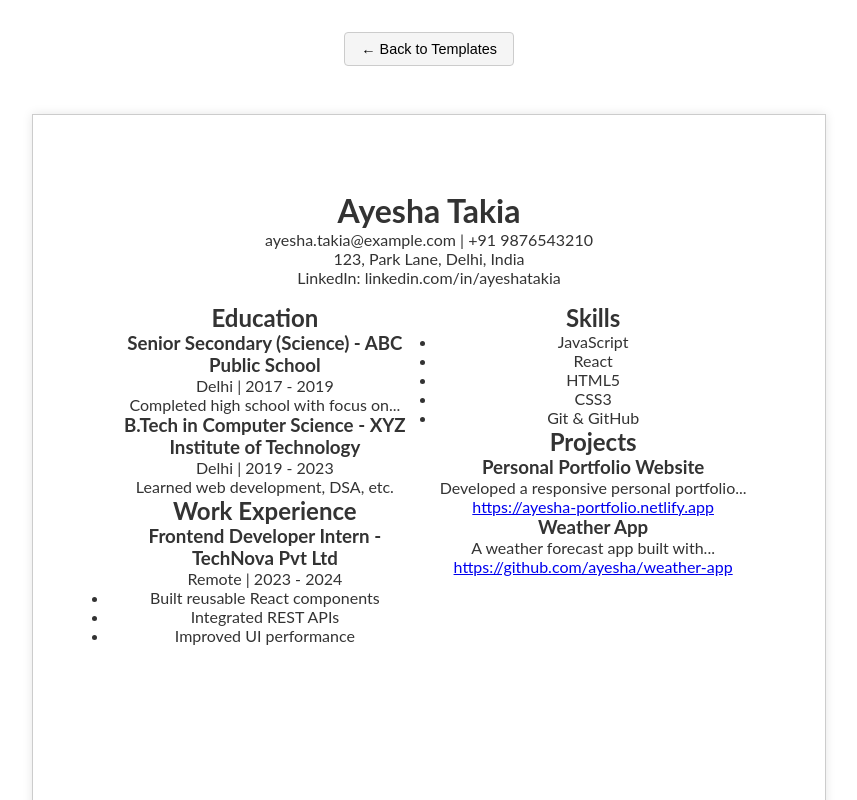
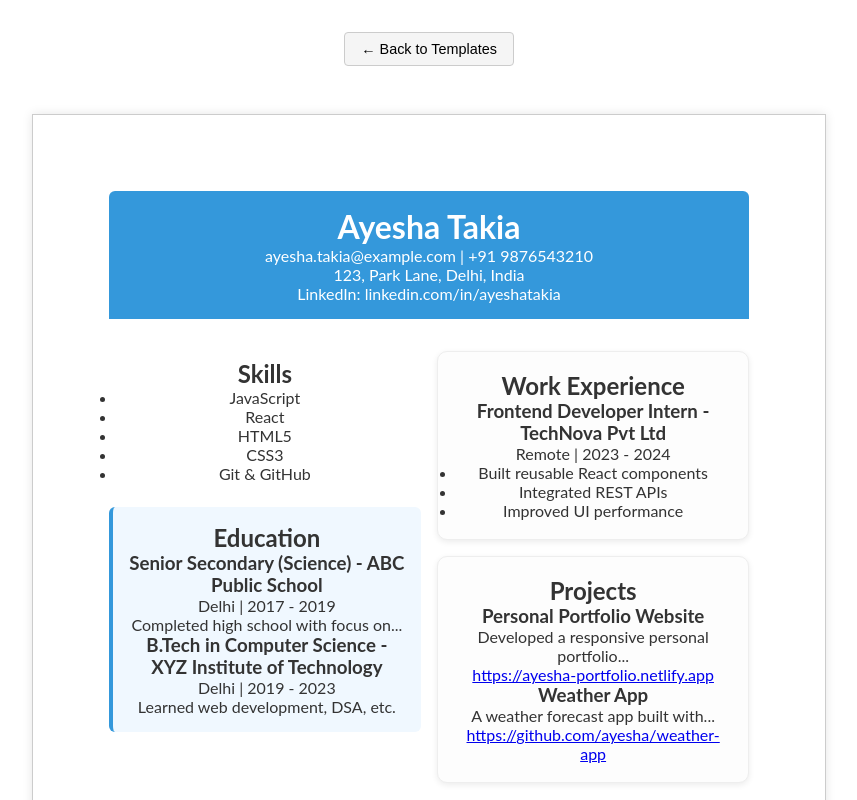
Before and after one commit to YashRajput74/ResumeBuilder, a React (Vite) app: page /resume/1 in a window 1280 px wide. Shown: the top 800 px of the page, without its empty margins (211-1068 px from the left). Built offline with nearby package versions, Linux system fonts and the light colour scheme.

Commit message:
changed the data to embed styles and make it generic

```diff
--- a/src/ResumeRenderer/ResumeRenderer.jsx
+++ b/src/ResumeRenderer/ResumeRenderer.jsx
@@ -53,9 +53,15 @@ export default function ResumeRenderer({ template, data }) {
         >
             {grid.areas.map((area, index) => (
                 <div key={index} style={{ gridArea: area.name }}>
-                    {area.sections.map((section) => (
-                        <div key={section}>{renderSection(section)}</div>
-                    ))}
+                    {area.sections.map((section) => {
+                        const sectionStyle = template.sectionStyles?.[section] || {};
+                        return (
+                            <div key={section} style={sectionStyle}>
+                                {renderSection(section)}
+                            </div>
+                        );
+                    })}
+
                 </div>
             ))}
         </div>
--- /dev/null
+++ b/src/data/sectionStyles.js
@@ -0,0 +1,81 @@
+export const sectionStyles = {
+    blueCard: {
+        backgroundColor: "#f0f8ff",
+        padding: "1rem",
+        borderLeft: "4px solid #3498DB",
+        borderRadius: "6px",
+        fontSize: "1rem",
+        marginBottom: "1rem",
+    },
+    minimal: {
+        backgroundColor: "#ffffff",
+        padding: "0.5rem",
+        fontSize: "1rem",
+        marginBottom: "1rem",
+    },
+    modernBox: {
+        backgroundColor: "#fdfdfd",
+        padding: "1.2rem",
+        border: "1px solid #eee",
+        borderRadius: "10px",
+        boxShadow: "0 2px 6px rgba(0,0,0,0.08)",
+        fontSize: "1rem",
+        marginBottom: "1rem",
+    },
+    coloredHeader: {
+        backgroundColor: "#3498db",
+        color: "#fff",
+        padding: "1rem",
+        borderRadius: "6px 6px 0 0",
+        fontSize: "1.1rem",
+        marginBottom: "1rem",
+    },
+    cleanHeader: {
+        padding: "1rem 0",
+        borderTop: "2px solid #3498DB",
+        borderBottom: "2px solid #3498DB",
+        color: "#3498DB",
+        fontWeight: "bold",
+        textAlign: "center",
+        textTransform: "uppercase",
+        fontSize: "1.1rem",
+        margin: "1.5rem 0 1rem 0"
+    },
+
+    blueBoxSkills: {
+        border: "2px solid #3498DB",
+        padding: "1rem",
+        borderRadius: "5px",
+        display: "flex",
+        flexWrap: "wrap",
+        gap: "0.5rem",
+        justifyContent: "center"
+    },
+
+    skillBadge: {
+        background: "#3498DB",
+        color: "#fff",
+        padding: "0.4rem 0.8rem",
+        borderRadius: "20px",
+        fontSize: "0.85rem"
+    },
+
+    entryBlock: {
+        padding: "0.75rem 0"
+    },
+
+    jobTitle: {
+        fontWeight: "bold",
+        fontSize: "1rem"
+    },
+
+    companyName: {
+        fontStyle: "italic",
+        fontSize: "0.9rem"
+    },
+
+    bullet: {
+        fontSize: "0.85rem",
+        marginBottom: "0.3rem"
+    }
+};
--- a/src/data/templates.js
+++ b/src/data/templates.js
@@ -1,23 +1,52 @@
-const template1 = {
+import { sectionStyles } from "./sectionStyles";
+
+export const template1 = {
     id: 1,
-    name: "Modern Blue",
+    name: "Modern Grid",
     layout: {
+        fontFamily: "'Lato', sans-serif",
+        fontSize: "14px",
+        colorScheme: {
+            background: "#ffffff",
+            text: "#333333"
+        },
         grid: {
-            templateRows: 'auto 1fr',
-            templateColumns: '1fr 1fr',
+            templateColumns: "1fr 1fr",
+            templateRows: "auto 1fr",
             areas: [
-                { name: 'header', colStart: 1, colEnd: 3, rowStart: 1, rowEnd: 2, sections: ["personalInfo"]},
-                { name: 'leftColumn', colStart: 1, colEnd: 2, rowStart: 2, rowEnd: 3, sections: ["education", "workExperience"] },
-                { name: 'rightColumn', colStart: 2, colEnd: 3, rowStart: 2, rowEnd: 3, sections: ["skills", "projects"] },
-            ]
-        },
-        fontFamily: "Lato",
-        fontSize: "40px",
-        colorScheme: {
-            primary: "#3498DB",
-            background: "#FFFFFF",
-            text: "#333333"
+                {
+                    name: "header",
+                    rowStart: 1,
+                    rowEnd: 2,
+                    colStart: 1,
+                    colEnd: 3,
+                    sections: ["personalInfo"]
+                },
+                {
+                    name: "leftColumn",
+                    rowStart: 2,
+                    rowEnd: 3,
+                    colStart: 1,
+                    colEnd: 2,
+                    sections: ["skills", "education"]
+                },
+                {
+                    name: "rightColumn",
+                    rowStart: 2,
+                    rowEnd: 3,
+                    colStart: 2,
+                    colEnd: 3,
+                    sections: ["workExperience", "projects"]
+                },
+            ],
         }
+    },
+    sectionStyles: {
+        personalInfo: sectionStyles.coloredHeader,
+        education: sectionStyles.blueCard,
+        workExperience: sectionStyles.modernBox,
+        skills: sectionStyles.minimal,
+        projects: sectionStyles.modernBox,
     }
 };
 const template2 = {
@@ -25,21 +54,32 @@ const template2 = {
     name: "Clean Classic",
     layout: {
         grid: {
-            templateRows: 'auto 1fr',
-            templateColumns: '1fr 1fr',
+            templateRows: "auto auto auto auto auto",
+            templateColumns: "1fr",
             areas: [
-                { name: 'header', colStart: 1, colEnd: 3, rowStart: 1, rowEnd: 2, sections: ["personalInfo"]},
-                { name: 'leftColumn', colStart: 1, colEnd: 2, rowStart: 2, rowEnd: 3, sections: ["education", "workExperience"] },
-                { name: 'rightColumn', colStart: 2, colEnd: 3, rowStart: 2, rowEnd: 3, sections: ["skills", "projects"] },
+                { name: "header", rowStart: 1, rowEnd: 2, colStart: 1, colEnd: 2, sections: ["personalInfo"] },
+                { name: "skills", rowStart: 2, rowEnd: 3, colStart: 1, colEnd: 2, sections: ["skills"] },
+                { name: "workExperience", rowStart: 3, rowEnd: 4, colStart: 1, colEnd: 2, sections: ["workExperience"] },
+                { name: "education", rowStart: 4, rowEnd: 5, colStart: 1, colEnd: 2, sections: ["education"] },
+                { name: "organizations", rowStart: 5, rowEnd: 6, colStart: 1, colEnd: 2, sections: ["organizations"] }
             ]
         },
-        fontFamily: "Lato",
-        fontSize: "40px",
+        fontFamily: "'Lato', sans-serif",
+        fontSize: "14px",
         colorScheme: {
             primary: "#3498DB",
             background: "#FFFFFF",
             text: "#333333"
         }
+    },
+    sectionStyles: {
+        personalInfo: sectionStyles.cleanHeader,
+        skills: sectionStyles.blueBoxSkills,
+        education: sectionStyles.cleanHeader,
+        workExperience: sectionStyles.cleanHeader,
+        organizations: sectionStyles.cleanHeader
     }
 };
-export const templates=[template1,template2];
+
+
+export const templates = [template1, template2];
```
